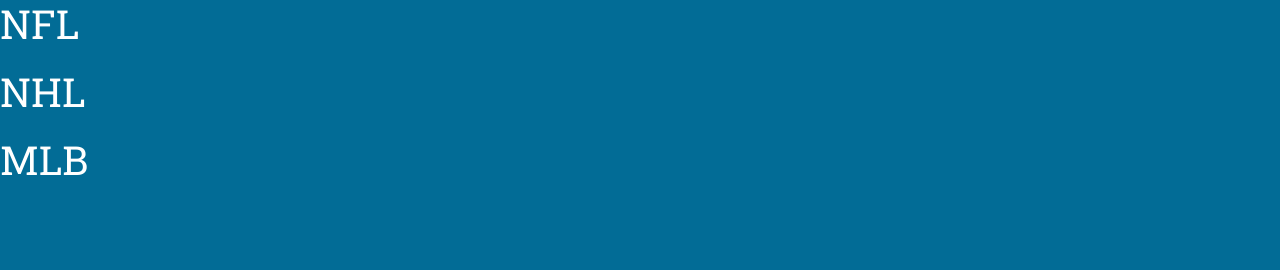
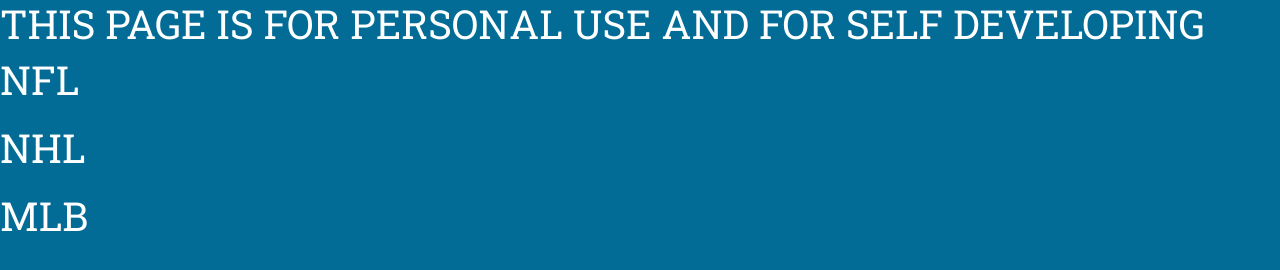
Before and after one commit to pdtunes/sportsticker, a website with bundled scripts: page index.html in a window 1280 px wide. Built offline with nearby package versions, Linux system fonts and the light colour scheme; no server answers.

Commit message:
Update index.html

```diff
--- a/index.html
+++ b/index.html
@@ -1,6 +1,7 @@
 <!DOCTYPE html>
 <html lang="en">
   <head>
+    <meta name="robots" content="noindex">
     <meta charset="UTF-8" />
     <meta name="viewport" content="width=device-width, initial-scale=1.0" />
         <meta http-equiv="refresh" content="30">
@@ -21,6 +22,8 @@
     />
   </head>
   <body>
+    <H1>THIS PAGE IS FOR PERSONAL USE AND FOR SELF DEVELOPING</H1>
+
     <h1>NFL</h1>
     <div class="nfl"></div>
 
```
